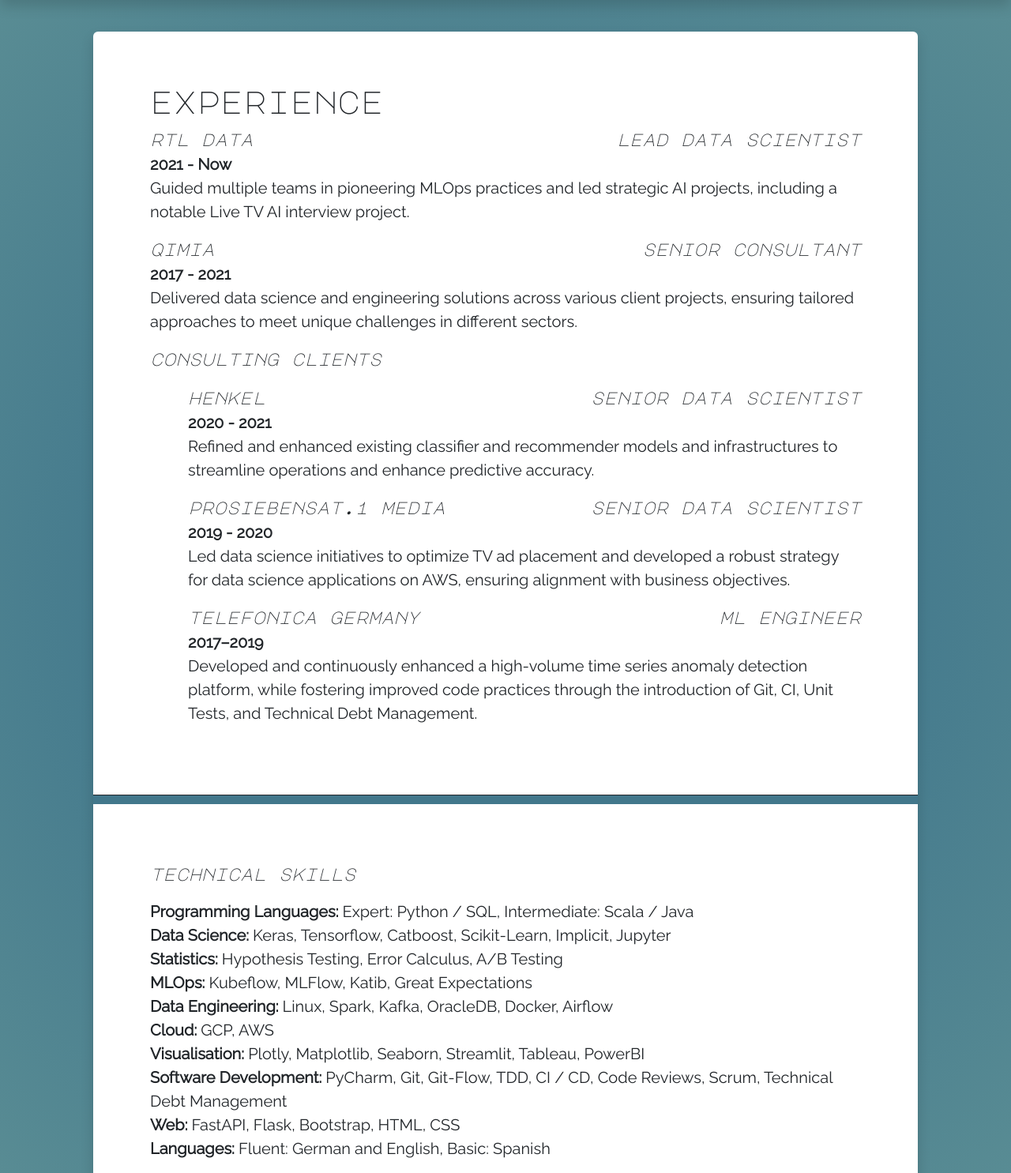
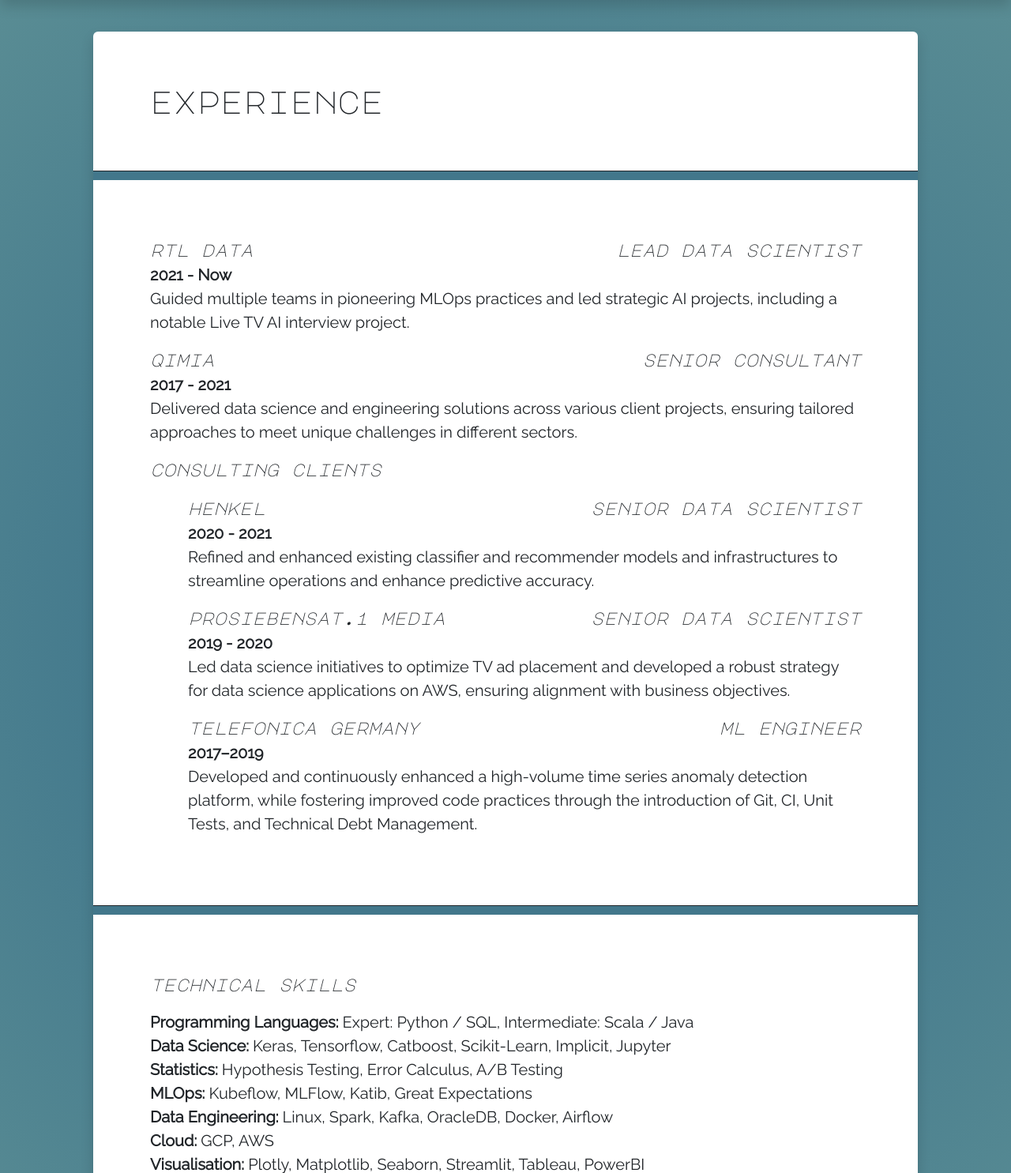
Before and after one commit to tckeller/my_portfolio, a Flask app: page /aboutme in a window 1280 px wide. Shown: the part 80-1565 px from the top of the page at 79% size. Run offline with Flask 3, Linux system fonts and the light colour scheme.

Commit message:
Make experience title his own section

```diff
--- a/templates/about_me.html
+++ b/templates/about_me.html
@@ -13,8 +13,10 @@
     <div class="row mt-0">
         <div class="col m-3 bg-white rounded m-5 shadow p-0">
             <div class="m-5 p-4 NormalText">
-                <h2 class="Title fs-1 mb-3">experience</h2>
-
+                <h2 class="Title fs-1">experience</h2>
+            </div>
+            <hr class="gradient_ruler m-0 p-0">
+            <div class="m-5 p-4 NormalText">
                 <!-- Experience: RTL Germany -->
                 <article>
                     <div class="row"><div class="col text-left SubTitle">rtl data</div><div class="col-6 text-end SubTitle">lead data scientist</div></div>
```
